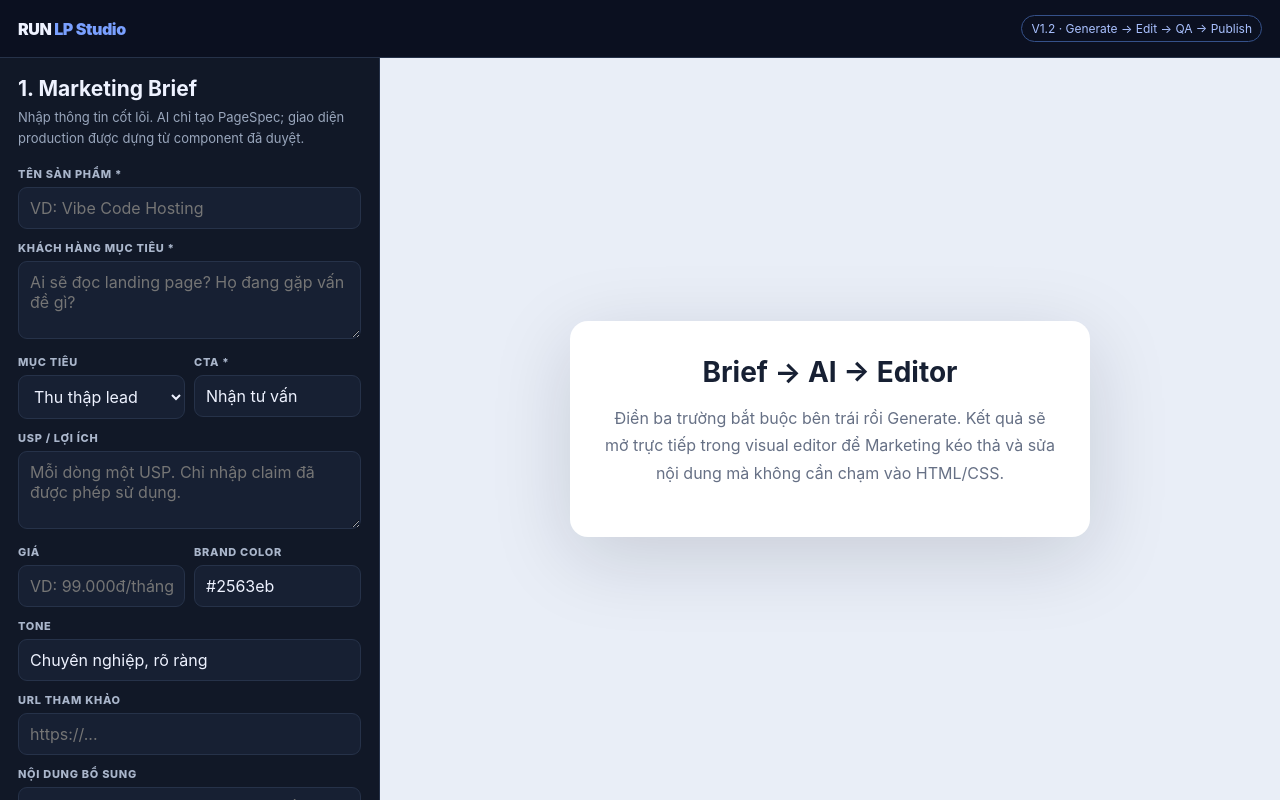
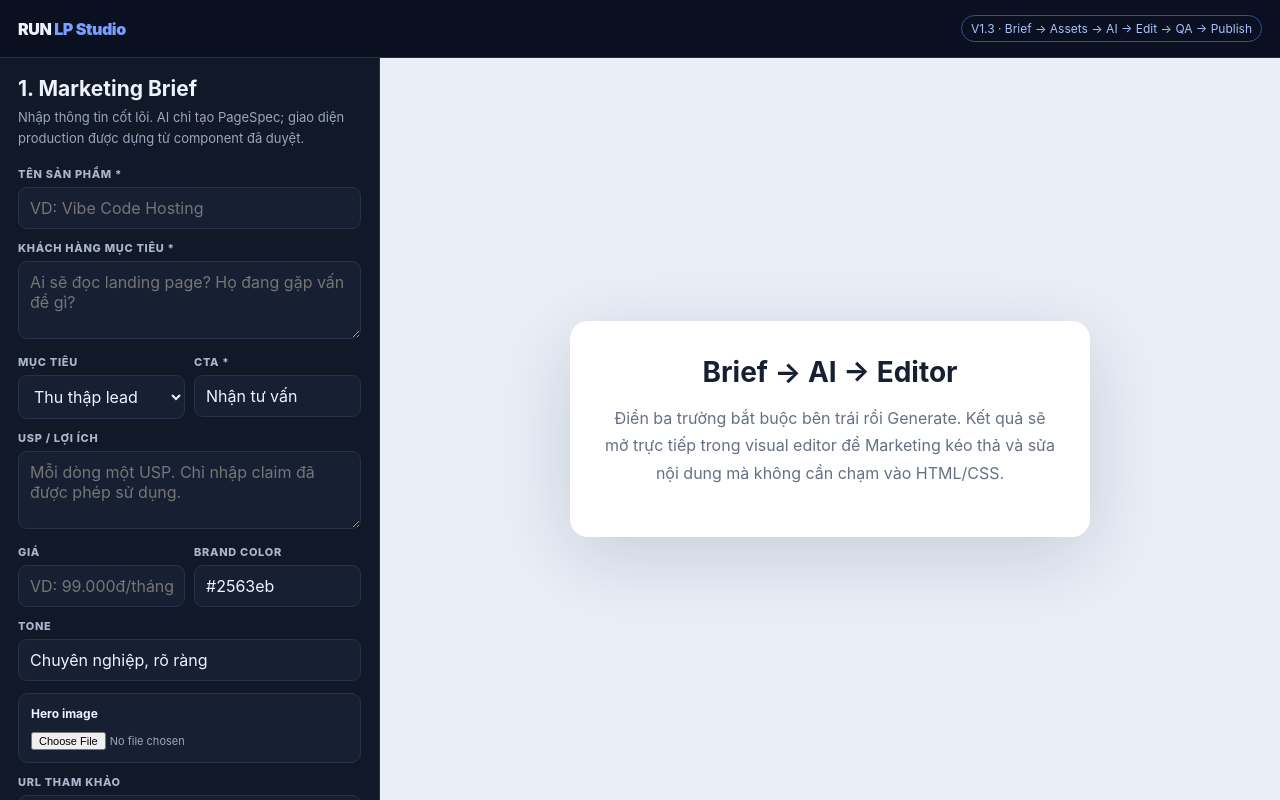
Before and after one commit to tuanpm1911/lp2, a Next.js app: page / in a window 1280 px wide. Built offline with nearby package versions, Linux system fonts and the light colour scheme.

Commit message:
feat: add hero image upload to marketing brief

```diff
--- a/app/page.tsx
+++ b/app/page.tsx
@@ -7,7 +7,7 @@ import { evaluatePageSpec } from '@/lib/quality';
 import type { MarketingBrief, PageSpec } from '@/lib/page-spec';
 
 const initialBrief:MarketingBrief={
-  productName:'',audience:'',goal:'Thu thập lead',usp:'',cta:'Nhận tư vấn',price:'',referenceUrl:'',brandColor:'#2563eb',tone:'Chuyên nghiệp, rõ ràng',extra:''
+  productName:'',audience:'',goal:'Thu thập lead',usp:'',cta:'Nhận tư vấn',price:'',referenceUrl:'',brandColor:'#2563eb',tone:'Chuyên nghiệp, rõ ràng',heroImageUrl:'',heroImageAlt:'',extra:''
 };
 
 function slugify(value:string){
@@ -26,6 +26,8 @@ export default function Home(){
   const [publishing,setPublishing]=useState(false);
   const [publishError,setPublishError]=useState('');
   const [publishedUrl,setPublishedUrl]=useState('');
+  const [uploadingAsset,setUploadingAsset]=useState(false);
+  const [assetError,setAssetError]=useState('');
 
   useEffect(()=>{
     try{
@@ -44,10 +46,22 @@ export default function Home(){
   const quality=useMemo(()=>spec?evaluatePageSpec(spec):null,[spec]);
   const set=(key:keyof MarketingBrief,value:string)=>setBrief(prev=>({...prev,[key]:value}));
 
-  function persistDraft(nextData:Data|null=data,nextSpec:PageSpec|null=spec,nextPublishedUrl=publishedUrl){
-    localStorage.setItem('lp-studio-draft',JSON.stringify({
-      brief,spec:nextSpec,data:nextData,publishSlug,publishedUrl:nextPublishedUrl,savedAt:new Date().toISOString()
-    }));
+  function persistDraft(nextData:Data|null=data,nextSpec:PageSpec|null=spec,nextPublishedUrl=publishedUrl,nextBrief:MarketingBrief=brief){
+    localStorage.setItem('lp-studio-draft',JSON.stringify({brief:nextBrief,spec:nextSpec,data:nextData,publishSlug,publishedUrl:nextPublishedUrl,savedAt:new Date().toISOString()}));
+  }
+
+  async function uploadHero(file:File){
+    setUploadingAsset(true);setAssetError('');
+    try{
+      const form=new FormData();form.append('file',file);
+      const res=await fetch('/api/assets',{method:'POST',body:form});
+      const json=await res.json();
+      if(!res.ok) throw new Error(json.error||'Không thể upload ảnh');
+      const nextBrief={...brief,heroImageUrl:json.url,heroImageAlt:brief.heroImageAlt||brief.productName};
+      setBrief(nextBrief);
+      persistDraft(data,spec,publishedUrl,nextBrief);
+    }catch(e:any){setAssetError(e.message||'Không thể upload ảnh.');}
+    finally{setUploadingAsset(false);}
   }
 
   async function generate(){
@@ -101,7 +115,7 @@ export default function Home(){
   }
 
   return <>
-    <header className="topbar"><div className="brand">RUN <span>LP Studio</span></div><div className="badge">V1.2 · Generate → Edit → QA → Publish</div></header>
+    <header className="topbar"><div className="brand">RUN <span>LP Studio</span></div><div className="badge">V1.3 · Brief → Assets → AI → Edit → QA → Publish</div></header>
     <main className="workspace">
       <aside className="brief">
         <h1>1. Marketing Brief</h1>
@@ -119,13 +133,20 @@ export default function Home(){
           <div className="field"><label>Brand color</label><input value={brief.brandColor||''} onChange={e=>set('brandColor',e.target.value)} /></div>
         </div>
         <div className="field"><label>Tone</label><input value={brief.tone||''} onChange={e=>set('tone',e.target.value)} /></div>
+        <div style={{padding:12,border:'1px solid #263249',borderRadius:10,background:'#172033',marginBottom:12}}>
+          <strong style={{display:'block',marginBottom:8,fontSize:12}}>Hero image</strong>
+          <input type="file" accept="image/jpeg,image/png,image/webp,image/avif" disabled={uploadingAsset} onChange={e=>{const file=e.target.files?.[0];if(file) uploadHero(file)}} style={{width:'100%',fontSize:11,color:'#9aa7bd'}} />
+          {uploadingAsset&&<div className="hint">Đang upload lên Vercel Blob...</div>}
+          {assetError&&<div className="error">{assetError}</div>}
+          {brief.heroImageUrl&&<div style={{marginTop:10}}><img src={brief.heroImageUrl} alt={brief.heroImageAlt||''} style={{width:'100%',maxHeight:160,objectFit:'cover',borderRadius:8,display:'block'}} /><div className="field" style={{marginTop:8,marginBottom:0}}><label>Alt text</label><input value={brief.heroImageAlt||''} onChange={e=>set('heroImageAlt',e.target.value)} placeholder="Mô tả ảnh cho SEO/accessibility" /></div></div>}
+        </div>
         <div className="field"><label>URL tham khảo</label><input value={brief.referenceUrl||''} onChange={e=>set('referenceUrl',e.target.value)} placeholder="https://..." /></div>
         <div className="field"><label>Nội dung bổ sung</label><textarea value={brief.extra||''} onChange={e=>set('extra',e.target.value)} placeholder="FAQ, thông tin liên hệ, proof, yêu cầu pháp lý..." /></div>
         <button className="primary" disabled={!ready||loading} onClick={generate}>{loading?'AI đang xây PageSpec...':'✨ Generate Landing Page'}</button>
         {error&&<div className="error">{error}</div>}
         <div className="hint">AI key chỉ chạy server-side qua <b>ANTHROPIC_API_KEY</b>.</div>
         {spec&&<div className="status"><strong>✓ PageSpec hợp lệ</strong> · {spec.sections.length} sections · {spec.seo.schemaTypes.length} schema types</div>}
-        {quality&&<div style={{marginTop:12,padding:12,border:'1px solid #263249',borderRadius:10,background:'#172033'}}><div style={{display:'flex',justifyContent:'space-between',gap:12,alignItems:'center',marginBottom:8}}><strong>2. Quality Gate</strong><strong style={{color:quality.score>=85?'#23c483':quality.score>=70?'#fbbf24':'#ff6b6b'}}>{quality.score}/100</strong></div><div style={{display:'grid',gap:5}}>{quality.checks.map(c=><div key={c.id} style={{fontSize:11,color:c.ok?'#8ee6bd':'#ffb0b0'}}>{c.ok?'✓':'•'} {c.label}</div>)}</div><div className="hint">V1.2 Quality Gate kiểm tra PageSpec. Vòng sau sẽ bổ sung Lighthouse + HTML runtime audit.</div></div>}
+        {quality&&<div style={{marginTop:12,padding:12,border:'1px solid #263249',borderRadius:10,background:'#172033'}}><div style={{display:'flex',justifyContent:'space-between',gap:12,alignItems:'center',marginBottom:8}}><strong>2. Quality Gate</strong><strong style={{color:quality.score>=85?'#23c483':quality.score>=70?'#fbbf24':'#ff6b6b'}}>{quality.score}/100</strong></div><div style={{display:'grid',gap:5}}>{quality.checks.map(c=><div key={c.id} style={{fontSize:11,color:c.ok?'#8ee6bd':'#ffb0b0'}}>{c.ok?'✓':'•'} {c.label}</div>)}</div><div className="hint">V1.3 Quality Gate kiểm tra PageSpec. Vòng sau sẽ bổ sung Lighthouse + HTML runtime audit.</div></div>}
         {data&&spec&&<div style={{marginTop:12,padding:12,border:'1px solid #35518a',borderRadius:10,background:'#111b31'}}>
           <strong style={{display:'block',marginBottom:8}}>3. Publish</strong>
           <div className="field" style={{marginBottom:8}}><label>Public slug</label><input value={publishSlug} onChange={e=>{setPublishSlug(slugify(e.target.value));setPublishedUrl('')}} placeholder="vibe-code-hosting" /></div>
```
